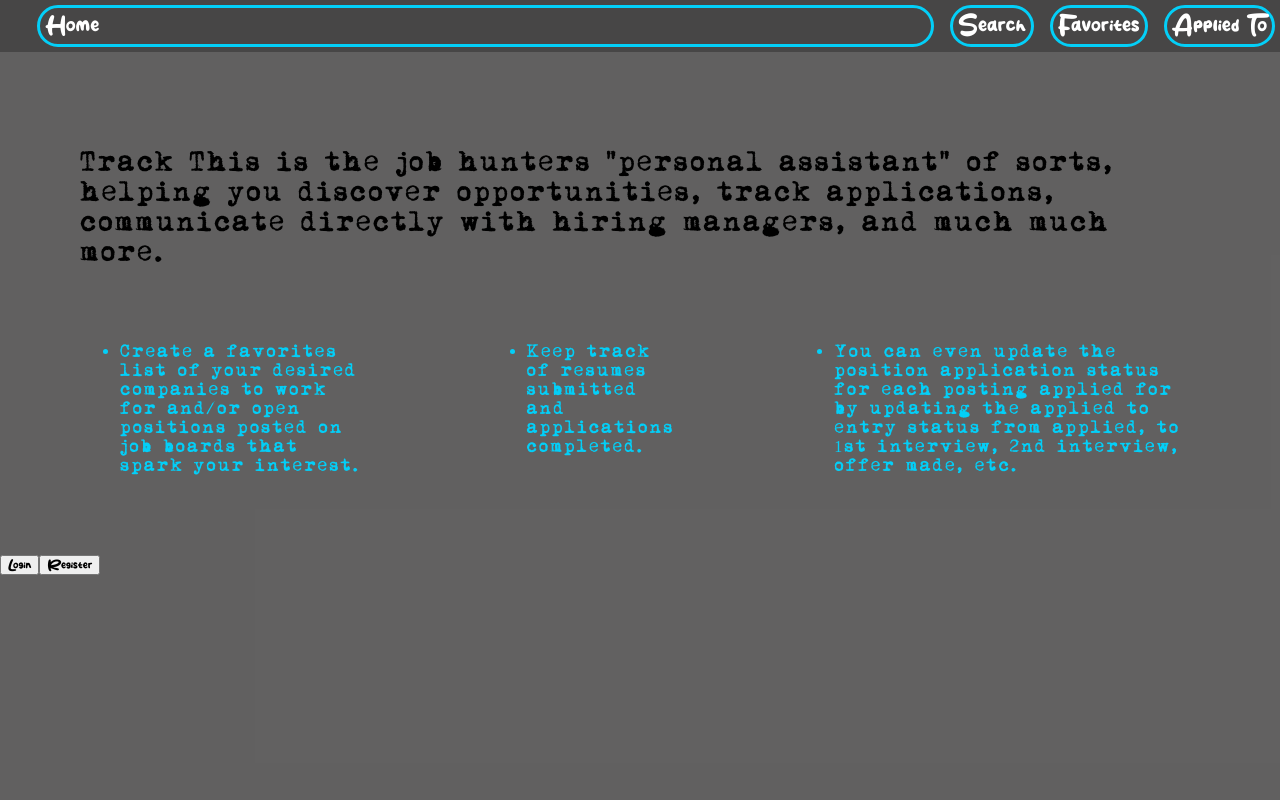
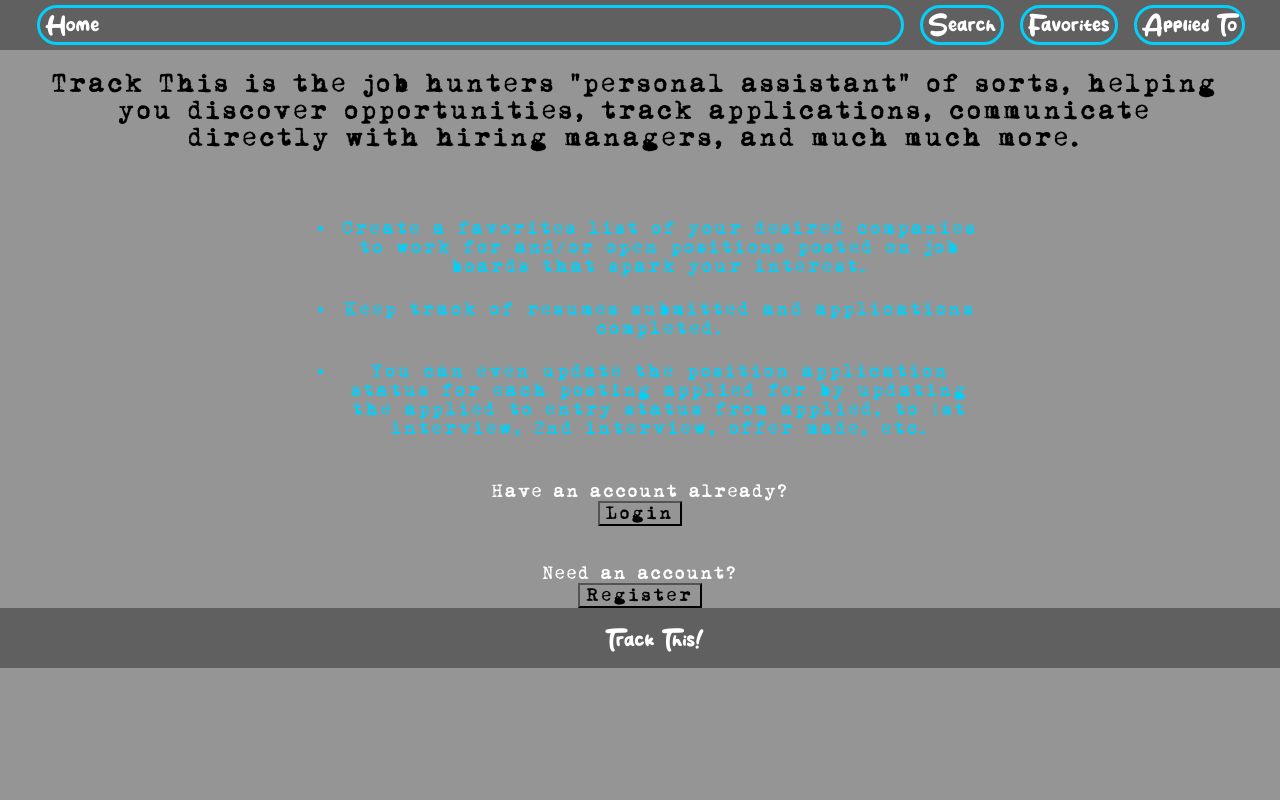
Before and after one commit to BuildBelleza/REACT-project, a React (Vite) app in the folder vite-project/: page / in a window 1280 px wide. Shown: the top 800 px of the page. Built offline with nearby package versions, Linux system fonts and the light colour scheme; no server answers.

Commit message:
add styling for app

```diff
--- a/vite-project/src/App.css
+++ b/vite-project/src/App.css
@@ -1,11 +1,15 @@
 * {
-
-    box-sizing: border-box;
-    margin: 0px;
-      padding: auto;
+  background-color: transparent;
 }
 
-.y-wrap {
-margin: 0 auto;
-  width: 100%;
+body,
+html {
+  margin: 0;
+
 }
+
+.sticky {
+  position: relative;
+  margin: 0% .5% 1% 1%;
+
+}
--- a/vite-project/src/css/style.css
+++ b/vite-project/src/css/style.css
@@ -1,67 +1,75 @@
 * {
   box-sizing: border-box;
-  font-family: CoffeeCake;;
+  font-family: CoffeeCake;
+  background-color: rgba(46, 45, 45, 0.5)
 }
 
 @font-face {
   font-family: 'CoffeeCake';
-  src: url('CoffeCake.ttf') format('truetype');
+  src: url('CoffeCake.ttf') format('truetype')
 }
 
 @font-face {
   font-family: 'KOMIKABS';
-  src: url('KOMIKABS.ttf') format('truetype');
+  src: url('KOMIKABS.ttf') format('truetype')
 }
 
 @font-face {
   font-family: 'Billy Ohio';
-  src: url('Billy Ohio.ttf') format('truetype');
+  src: url('Billy Ohio.ttf') format('truetype')
 }
 
 @font-face {
   font-family: 'Mom«t___';
-  src: url('Mom«t___.ttf') format('truetype');
+  src: url('Mom«t___.ttf') format('truetype')
   }
 
 body,
 html {
-  height: 100%;
+  height: 90%;
   width: 100%;
-background-color: rgba(46, 45, 45, 0.5);
-color: white;
-font-weight: light-bold;
+  color: white;
+  /* font-weight: light-bold; */
+  background-color: rgba(46, 45, 45, 0.5);
 }
 
 :root {
   display: flex;
   flex-direction: column;
-  height: 100%;
+  background-color: transparent;
 }
 
 footer {
-  background-color: rgb(3, 207, 248, 80%);
+background-color: rgba(46, 45, 45, 0.5);
   color: white;
-  padding: 30px 0;
+  /* padding: 30px 0; */
   text-align: center;
   font-size: 24px;
-  margin-top: 540px;
+  /* margin-top: 50px; */
+  position: sticky fixed;
+  /* margin-top: 90%; */
+  /* margin-top: 35%; */
+  min-height: 60px;
+  padding-top: 20px;
+  min-width: 100%;
 
 }
 
+.sticky {
+  position: bottom sticky;
+  width: 100%;
+  max-height: 60px;;
+margin-top: auto;
+}
+
 header {
-  padding: px 0;
-  margin-top: 20px 10;
-  min-height: auto;
+  /* margin-top: 10px 5; */
+  height: 100px;
 }
 
 main {
   flex: 1;
-  padding: 20px auto;
-}
-
-.sticky {
-  margin-top: 0 auto;
-  width: 90%;
+  padding: 20px auto
 }
 
 a {
@@ -70,30 +78,31 @@
   text-decoration: inherit;
   gap: 10px;
   font-size: 24px;
-  padding: 5px;
+  padding: 15px;
   border-style: solid;
   border-color: rgba(3, 207, 248);
 border-radius: 45px;
-margin-right: 70px;
-/* background-color: rgb(255, 255, 255, 10%); */
+margin-right: 70px
 }
 
 .y-navs {
   display: flex;
   background-color: rgba(46, 45, 45, 0.5);
   padding: 5px;
+  padding-right: 35px;
+  height: 50px;
 }
 
 .y-navs a:first-of-type {
   flex: 1;
   margin: 0 0 0 32px;
-  padding:5px;
+  padding:5px
 
 }
 
 .y-navs a:not(:first-of-type) {
   margin: 0 0 0 16px;
-  padding:5px;
+  padding:5px
 
 }
 
@@ -101,69 +110,137 @@
   color: rgb(3, 207, 248);
   background-color: rgba(46, 45, 45, 0.5);
   border-color: white;
-  padding: 5px;
+  padding: 5px
 }
 
 .landingPitch {
-  margin: 80px;
-  font-size: 25px;
+  padding-left: 45px;
+  padding-right: 55px;
+  display: flex;
+  font-size: 23px;
   font-family: Mom«t___;
-  margin-top: 95px;
-  letter-spacing: 2px;
-  text-align: left;
-  background-color: transparent;
+  letter-spacing: 3px;
+  text-align: center;
   color: black;
+  margin-top: -30px;
 }
 
 .feature1 {
     margin-top: -5px;
     font-weight: light-bold;
-    background-color: transparent;
+    max-width: 650px;
+    letter-spacing: 3px;
 }
 
 .feature2 {
   margin-top: -5px;
     font-weight: light-bold;
-    background-color: transparent;
+    max-width: 650px;
+    letter-spacing: 3px;
 }
 
 .feature3 {
   margin-top: -5px;
   font-weight: light-bold;
-  background-color: transparent;
+  max-width: 650px;
+  letter-spacing: 3px;
 }
 
 li {
-  margin: 80px;
+  margin: 10px;
   font-size: 16px;
   font-family: Mom«t___;
-  margin-top: 110px;
-  letter-spacing: 2px;
-  row-gap: 10px;
-  column-gap: 1px;
-  background-color: transparent;
+  /* margin-top: 110px; */
+  letter-spacing: 3px;
+  /* row-gap: 10px; */
+  /* column-gap: 1px; */
+  justify-content: center;
+  max-width: 650px;
+  /* padding-left: 5px; */
 }
 
 #featureList {
   display: flex;
-  flex-direction: r;
+  flex-direction: column;
   row-gap: 1px;
-  column-width: 150px;
-  text-align: left;
+  column-width: 250px;
+  text-align: center;
   color: rgba(3, 207, 248);
-  background-color: transparent;
-  padding-right: 15px;
+  /* padding-right: 15px */
+  max-width: 1450px;
+  align-items: center;
 }
 
 
-lbtn {
-  margin: 80px;
+.lbtn {
+  text-align: center;
   font-size: 16px;
   font-family: Mom«t___;
-  margin-top: 110px;
-  letter-spacing: 2px;
-  row-gap: 10px;
+  /* margin-top: 110px; */
+  letter-spacing: 3px;
+  row-gap: 1px;
   column-gap: 1px;
-  background-color: transparent;
-  position: center;
+  cursor: pointer;
+  max-width: 250px;
+  max-height: 25px;
+  align-self: center;
 }
+
+.sbtn {
+    text-align: center;
+    justify-content: center;
+    position: center;
+    font-size: 16px;
+    font-family: Mom«t___;
+    letter-spacing: 2px;
+    cursor: pointer;
+    width: 100px;
+    max-height: 25px;
+
+}
+
+#header-search {
+  text-align: center;
+    font-size: 16px;
+    font-family: Mom«t___;
+    letter-spacing: 2px;
+    cursor: pointer;
+    max-height: 25px;
+    width: 300px;
+  }
+
+
+.loutbtn {
+    text-align: center;
+    font-size: 16px;
+    font-family: Mom«t___;
+    letter-spacing: 3px;
+    position: center;
+    cursor: pointer;
+    max-width: 250px;
+    max-height: 25px;
+    row-gap: 10px;
+    align-self: center;
+}
+
+form {
+  display: flex;
+  flex-direction: column;
+  text-align: center;
+  justify-content: center;
+    font-size: 16px;
+    font-family: Mom«t___;
+    letter-spacing: 2px;
+    /* min-width: 100%; */
+    cursor: pointer;
+    background-color: transparent;
+    min-height: 25px;
+    column-gap: 1px;
+}
+
+p {
+  font-size: 20px;
+  font-family: Mom«t___;
+  /* margin-left: 18px; */
+  letter-spacing: 3px;
+}
--- a/vite-project/src/views/landing.jsx
+++ b/vite-project/src/views/landing.jsx
@@ -7,7 +7,7 @@
 
       <>
       <div>
-    <p className='landingPitch'> Track This is the job hunters "personal assistant" of sorts, helping you discover opportunities, track applications, communicate directly with hiring managers, and much much more.</p>
+    <p className='landingPitch'> Track This is the job hunters "personal assistant" of sorts, helping you discover opportunities, track applications, communicate directly with hiring managers, and much much more.</p><br /><br />
 
       <ul id='featureList'>
         <li className='feature1'>  Create a favorites list of your desired companies to work for and/or open positions posted on job boards that spark your interest.</li>
@@ -19,8 +19,11 @@
         <br />
         </ul>
         </div>
-    <form className='loginForm'>
+      <form className='loginForm'>
+        Have an account already?
         <button className='lbtn' type="submit">Login</button>
+        <br /><br />
+        Need an account?
         <button className='loutbtn' type="submit">Register</button>
     </form>
     </>
--- a/vite-project/src/views/search.jsx
+++ b/vite-project/src/views/search.jsx
@@ -5,7 +5,7 @@
 const Search = () => {
   return (
     <>
-      <h1>Search Here:</h1>
+
       <br />
     <form action="/search" method="get">
 
@@ -17,12 +17,16 @@
         placeholder="Search jobs"
         name="s"
         />
-        <br />
-        <button className='sbtn' type="submit">Search</button>
+        <button className='sbtn' type="submit">Get It!</button>
 
 
       </form>
-
+      <br /><br />
+      <p>
+        Search Criteria:
+        <br /><br />
+          Search by job title, company name, or location.
+</p>
     </>
   );
 };
```
